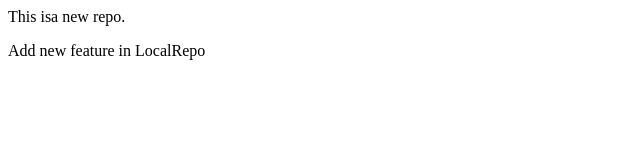
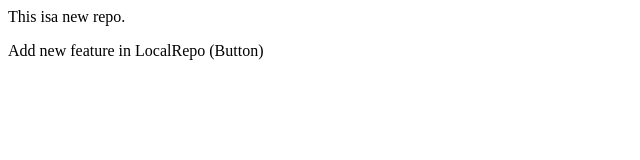
Before and after one commit to SONTUBALL/LocalRepo, a plain HTML site: page index.html in a window 1280 px wide. Shown: the full height of the page, 0-640 px from the left. Drawn offline with Linux system fonts and the light colour scheme.

Commit message:
follow now

```diff
--- a/index.html
+++ b/index.html
@@ -1,3 +1,2 @@
 <p>This isa new repo.</p>
-<p>Add new feature in LocalRepo
-</p>
+<p>Add new feature in LocalRepo (Button) </p>
```
